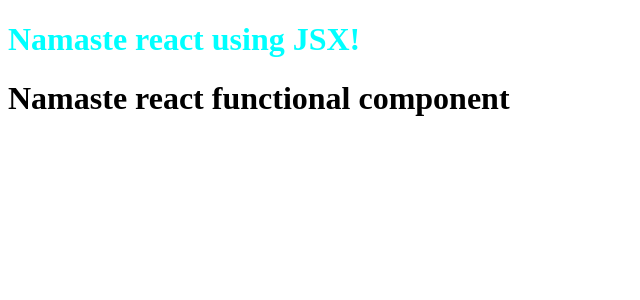
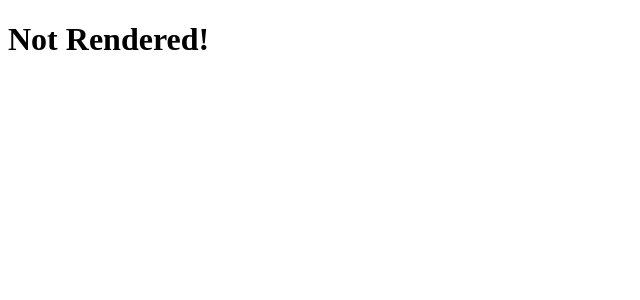
Before and after one commit to kuldeepSonkusare/Namaste-React, a React (Vite) app: page / in a window 1280 px wide. Shown: the top 300 px of the page, without its empty margins (0-640 px from the left). Built offline with nearby package versions, Linux system fonts and the light colour scheme.

Commit message:
fourth ep

```diff
--- a/App.js
+++ b/App.js
@@ -1,22 +1,6 @@
 import React from "react";
 import ReactDOM from "react-dom/client";
 
-// const heading = React.createElement("h1", { id: "heading"}, "hello from react");
-
-const Title =() => (
-    <h1 className="head">
-        Namaste react using JSX!
-    </h1>
-)
-
-const HeadingComponent = () => (
-    <div id="container">
-
-        <Title/>
-        <h1 className="heading">Namaste react functional component</h1>
-
-    </div>
-)
 
 const root = ReactDOM.createRoot(document.getElementById("root"));
 
```
